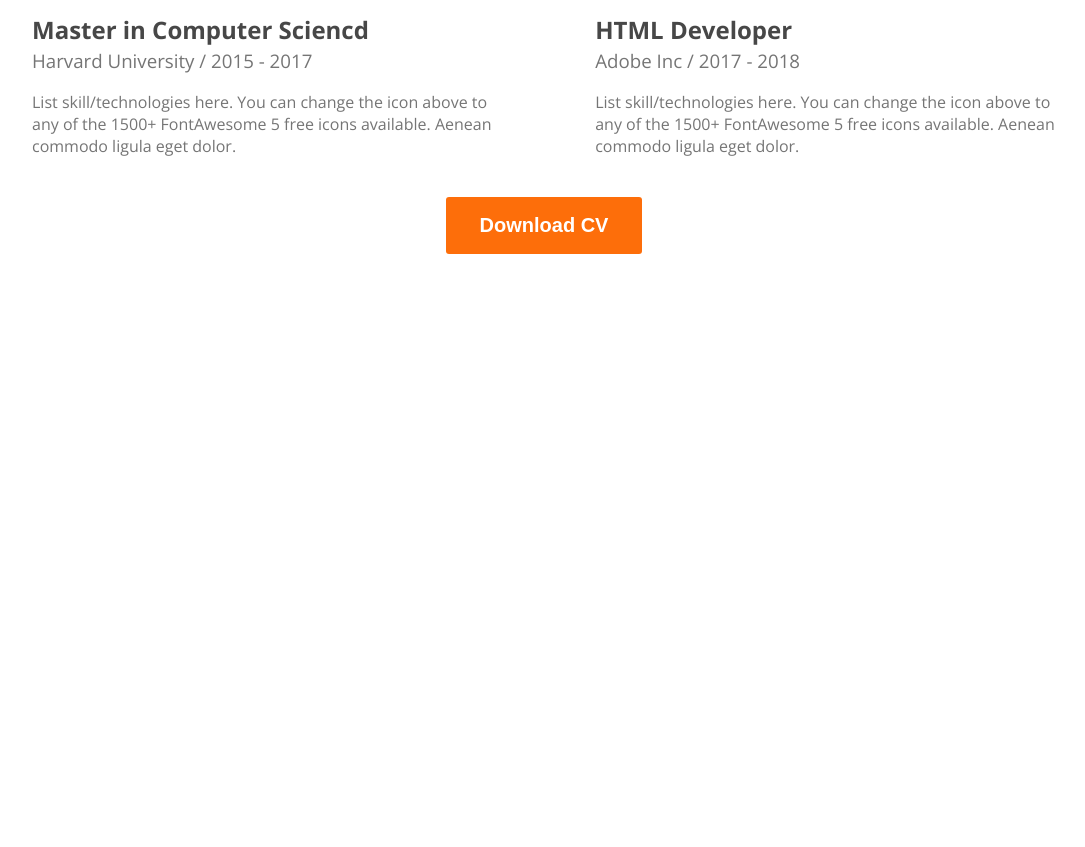
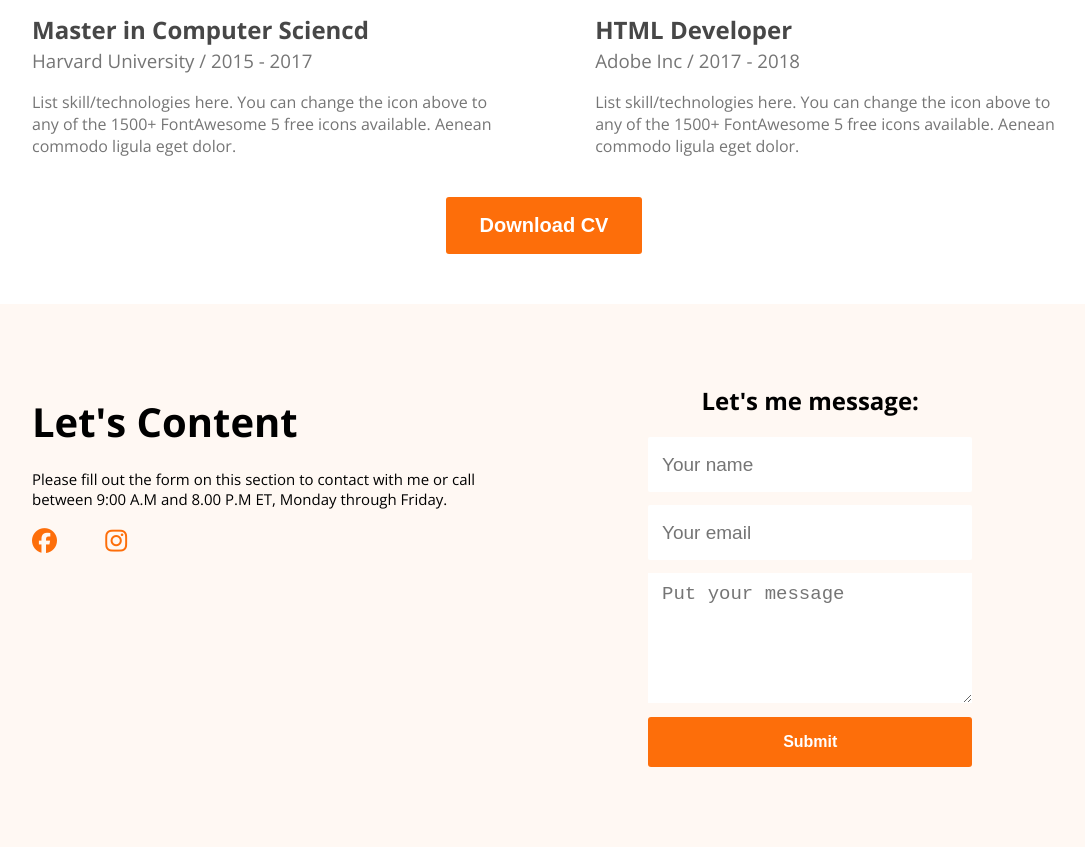
Before and after one commit to deverfan44/Portfolio-Project, a plain HTML site: page index.html in a window 1280 px wide. Shown: the part 2271-3118 px from the top of the page, without its empty margins (96-1181 px from the left). Before the commit the page ends 2575 px from the top, so only its background shows below. Drawn offline with nearby package versions, Linux system fonts and the light colour scheme.

Commit message:
Added Footer Section

```diff
--- a/index.html
+++ b/index.html
@@ -175,5 +175,32 @@
             </div>
         </section>
     </main>
+
+    <footer>
+        <section class="footer_section">
+            <div class="footer_content fixed_container">
+                <div class="footer_sm footer-left">
+                    <h1>Let's Content</h1>
+                    <p>Please fill out the form on this section to contact with me or call between 9:00 A.M and 8.00 P.M ET, Monday through Friday.</p>
+                    <div class="footer_icon">
+                        <a href="#"><span><i class="fa-brands fa-facebook"></i></span></a>
+                        <a href="#"><span><i class="fa-light fa-x"></i></span></a>
+                        <a href="#"><span><i class="fa-brands fa-instagram"></i></span></a>
+                    </div>
+                </div>
+                <div class="footer_sm footer-right">
+                    <h1>Let's me message:</h1>
+                    <div class="footer_form">
+                        <form action="#">
+                            <input type="text" name="name" id="" placeholder="Your name">
+                            <input type="email" name="name" id="" placeholder="Your email">
+                            <textarea name="message" id="" rows="5" placeholder="Put your message"></textarea>
+                            <button type="submit" class="sm_btn">Submit</button>
+                        </form>
+                    </div>
+                </div>
+            </div>
+        </section>
+    </footer>
 </body>
 </html>
--- a/styles/style.css
+++ b/styles/style.css
@@ -294,3 +294,81 @@ header .floating_head_img_2 {
     display: inline-block;
     font-size: 20px;
 }
+
+
+
+
+/* Footer Section CSS  */
+footer {
+    background: #FFF8F3;
+}
+.footer_section {
+    padding: 80px 0px;
+}
+.footer_content{}.footer_content {
+    display: flex;
+    justify-content: space-between;
+}
+.footer-left h1 {
+    font-size: 40px;
+}
+.footer-left p {
+    font-size: 15px;
+    margin: 20px 0px;
+}
+.footer-left .footer_icon{}
+.footer-left .footer_icon a {
+    display: inline-block;
+    margin-right: 20px;
+}
+.footer-left .footer_icon a span {
+    display: inline-block;
+}
+.footer-left .footer_icon a span i {
+    font-size: 25px;
+    color: #FD6E0A;
+}
+.footer_content .footer_sm {
+    flex-basis: 48%;
+}
+
+.footer-right {
+    display: flex;
+    flex-direction: column;
+    justify-content: center;
+    align-items: center;
+}
+.footer-left h1 {
+    font-size: 40px;
+    margin-top: 10px;
+}
+.footer-right .footer_form {
+    width: 66%;
+    margin-top: 20px;
+}
+.footer-right .footer_form form {
+    display: flex;
+    flex-direction: column;
+}
+.footer-right .footer_form input {
+    padding: 8px 14px;
+    margin-bottom: 13px;
+    border-radius: 2px;
+    border: none;
+    height: 55px;
+    /* outline: 1px solid gray; */
+    outline: none;
+    font-size: 19px;
+}
+.footer-right .footer_form textarea {
+    font-size: 19px;
+    padding: 10px 14px;
+    border: none;
+    /* outline: 1px solid gray; */
+    outline: none;
+}
+.footer-right .footer_form button {
+    margin-top: 14px;
+    display: inline-block;
+    padding: 16px;
+}
```
